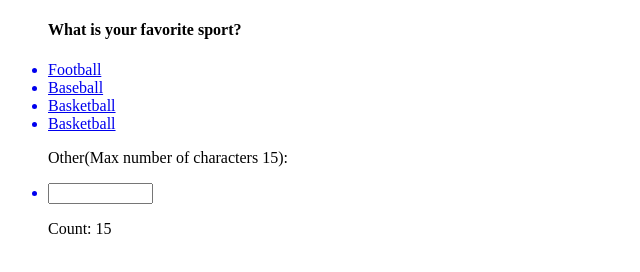
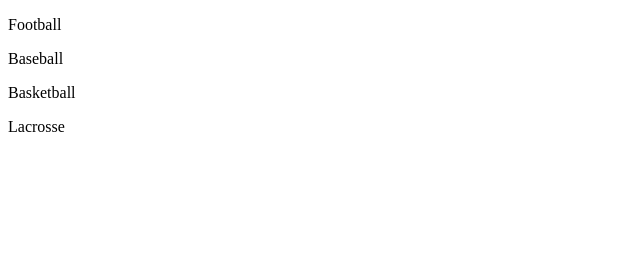
Before and after one commit to erikkitchen/TEST, a plain HTML site: page index.html in a window 1280 px wide. Shown: the whole page, without its empty margins (0-640 px from the left). Drawn offline with Linux system fonts and the light colour scheme.

Commit message:
Update index.html

```diff
--- a/index.html
+++ b/index.html
@@ -4,15 +4,11 @@
 		<title>Page Title</title>
 	</head>
 	<body>
-		<ul id = "sportsList">
-          <h4>What is your favorite sport?</h4>
-          <a href="#"><li onclick="clicking('Football');">Football</li></a>
-          <a href="#"><li>Baseball</li></a>
-          <a href="#"><li>Basketball</li>
-          <a href="#"><li>Basketball</li></a>
-          <p>Other(Max number of characters 15):</p>
-          <a href="#"><li><input type="text" id="otherSport" name="otherSport" required minlength="1" maxlength="15" size="10"></li></a>
-          <p id="charCount">Count: 15</p>
-      </ul>
+	<div id="sportsList">
+          <p onclick="clicking();">Football</p>
+          <p onclick="clicking();">Baseball</p>
+          <p onclick="clicking();">Basketball</p>
+          <p onclick="clicking();">Lacrosse</p>
+      </div>
 	</body>
 </html>
```
